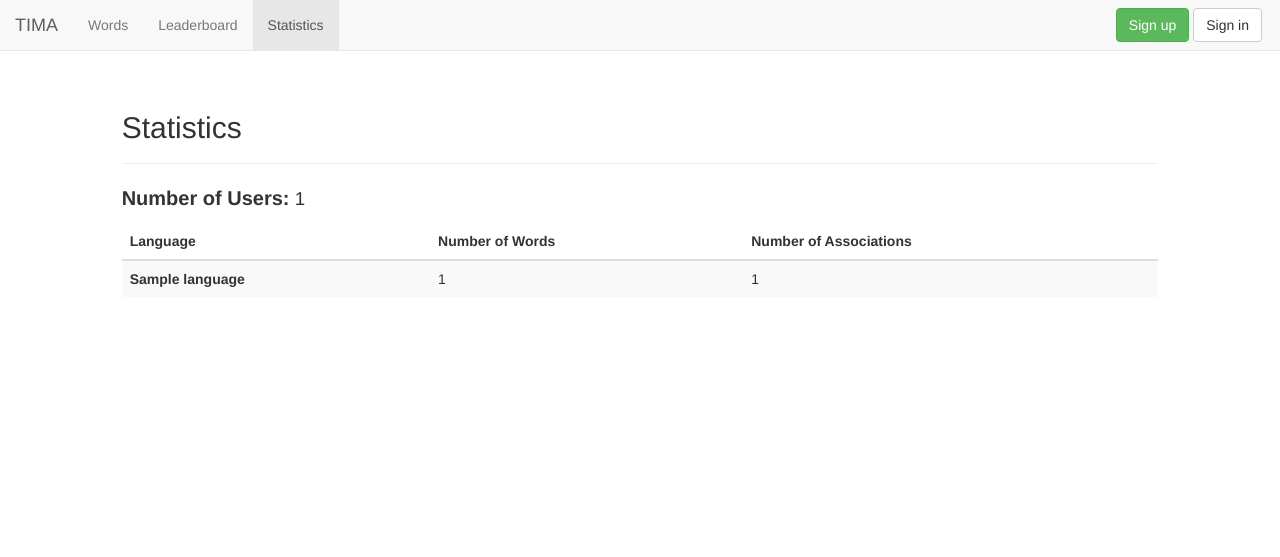
After one commit to Tima-Is-My-Association/TIMA, a Django app: page /statistics/ in a window 1280 px wide. The commit adds this page. Shown: the top 557 px of the page. Run offline with Django 3.2, Linux system fonts and the light colour scheme; tables that the repository leaves empty hold one stand-in row (values such as "Sample post"); parts of the project's set-up code (start-up, migrations or seed data) failed here and were passed over; some libraries are stand-ins or nearby versions.

Commit message:
Added statistics page.

```diff
--- a/TIMA/urls.py
+++ b/TIMA/urls.py
@@ -9,6 +9,7 @@ urlpatterns = [
     url(r'^words/(?P<word_id>\d+)/$', 'association.views.words.word', name='word'),
 
     url(r'^leaderboard/$', 'app.views.leaderboard.leaderboard', name='leaderboard'),
+    url(r'^statistics/$', 'app.views.statistics.statistics', name='statistics'),
 
     url(r'^profile/$', 'app.views.profile.profile', name='profile'),
     url(r'^profile/association_history/$', 'app.views.profile.association_history', name='association_history'),
--- a/app/templatetags/tima/base.py
+++ b/app/templatetags/tima/base.py
@@ -1,4 +1,5 @@
 from app.templatetags.tima import register
+from association.models import Association
 from datetime import date
 from django.utils.numberformat import format
 from django.utils.safestring import mark_safe
@@ -48,3 +49,7 @@ def endswith(value, start):
 @register.filter(name='addcss')
 def addcss(field, css):
     return field.as_widget(attrs={"class":css})
+
+@register.filter(name='countassociations')
+def countassociations(language):
+    return Association.objects.filter(word__languages=language).count()
--- /dev/null
+++ b/app/views/statistics.py
@@ -0,0 +1,12 @@
+from app.functions.piwik import track
+from app.models import Profile
+from association.models import Language
+from django.contrib.auth import get_user_model
+from django.core.paginator import Paginator, EmptyPage, PageNotAnInteger
+from django.shortcuts import render
+
+def statistics(request):
+    languages = Language.objects.all();
+    user_count = get_user_model().objects.all().count()
+    track(request, 'Statistics | TIMA')
+    return render(request, 'tima/statistics/statistics.html', locals())
--- a/templates/tima/base.html
+++ b/templates/tima/base.html
@@ -35,6 +35,8 @@
                         <li {% if words_url == request.path or request.path|startswith:words_url %}class="active"{% endif %}><a href="{% url 'words' %}">Words</a></li>
                         {% url 'leaderboard' as leaderboard_url %}
                         <li {% if leaderboard_url == request.path %} class="active"{% endif %}><a href="{% url 'leaderboard' %}">Leaderboard</a></li>
+                        {% url 'statistics' as statistics_url %}
+                        <li {% if statistics_url == request.path %} class="active"{% endif %}><a href="{% url 'statistics' %}">Statistics</a></li>
                     </ul>
 
                     {% if user.is_authenticated %}
--- /dev/null
+++ b/templates/tima/statistics/statistics.html
@@ -0,0 +1,37 @@
+{% extends 'tima/base.html' %}
+{% load tima %}
+
+{% block content %}
+<div class="row">
+    <div class="col-md-10 col-md-offset-1">
+        <div class="page-header">
+            <h2>Statistics</h2>
+        </div>
+    </div>
+</div>
+<div class="row">
+    <div class="col-md-10 col-md-offset-1">
+        <ul class="list-unstyled">
+            <li style="font-size: 14pt;"><b style="font-size: 15pt;">Number of Users:</b> {{ user_count }}</li>
+        </ul>
+        <table class="table table-striped table-hover">
+            <thead>
+                <tr>
+                    <th>Language</th>
+                    <th>Number of Words</th>
+                    <th>Number of Associations</th>
+                </tr>
+            </thead>
+            <tbody>
+                {% for language in languages %}
+                    <tr>
+                        <th>{{ language }}</th>
+                        <td>{{ language.words.count }}</td>
+                        <td>{{ language|countassociations }}</td>
+                    </tr>
+                {% endfor %}
+            </tbody>
+        </table>
+    </div>
+</div>
+{% endblock %}
```
